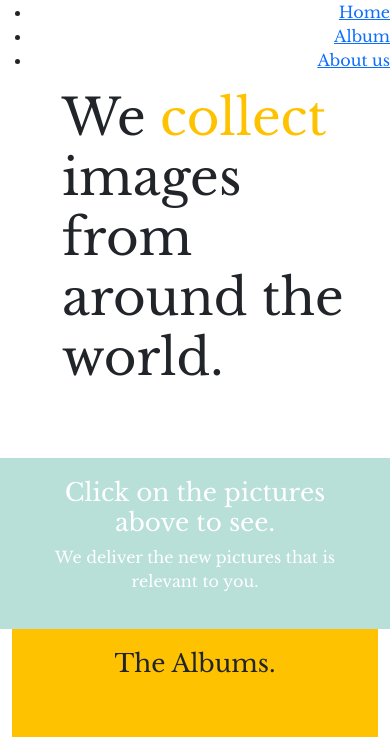
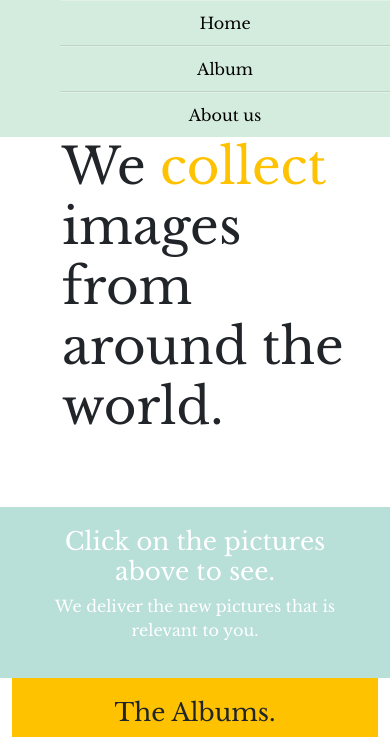
Before and after one commit to duylan1311/seetheworld.com, a plain HTML site: page index.html in a window 390 px wide. Shown: the top 737 px of the page. Drawn offline with nearby package versions, Linux system fonts and the light colour scheme.

Commit message:
Update style.css

```diff
--- a/style.css
+++ b/style.css
@@ -139,3 +139,60 @@ html, body {
       font-size: 12px;
       padding: 20px 0;
     }
+.navigation {
+        display: flex;
+        flex-flow: row wrap;
+        justify-content: flex-end;
+
+        list-style: none;
+        margin: 0;
+        background: #D4ECDD;
+      }
+
+      .navigation a {
+        text-decoration: none;
+        display: block;
+        padding: 1em;
+        color: #000;
+      }
+
+      .navigation a:hover {
+        background: #fff;
+        border-radius: 20px;
+      }
+
+      @media all and (max-width: 800px) {
+        .navigation {
+          justify-content: space-around;
+        }
+      }
+
+      @media all and (max-width: 600px) {
+        .navigation {
+          flex-flow: column wrap;
+          padding: 0;
+        }
+        .navigation a {
+          text-align: center;
+          padding: 10px;
+          border-top: 1px solid rgba(255, 255, 255,0.3);
+          border-bottom: 1px solid rgba(0, 0, 0, 0.1);
+        }
+        .navigation li:last-of-type a {
+          border-bottom: none;
+        }
+      }
+
+      nav{
+        flex: 1;
+        text-align: right;
+      }
+      nav ul li {
+        list-style: none;
+        display: inline-block;
+        margin-left: 60px;
+      }
+      nav ul li a{
+        text-decoration: none;
+        color: #fff;
+      }
```
